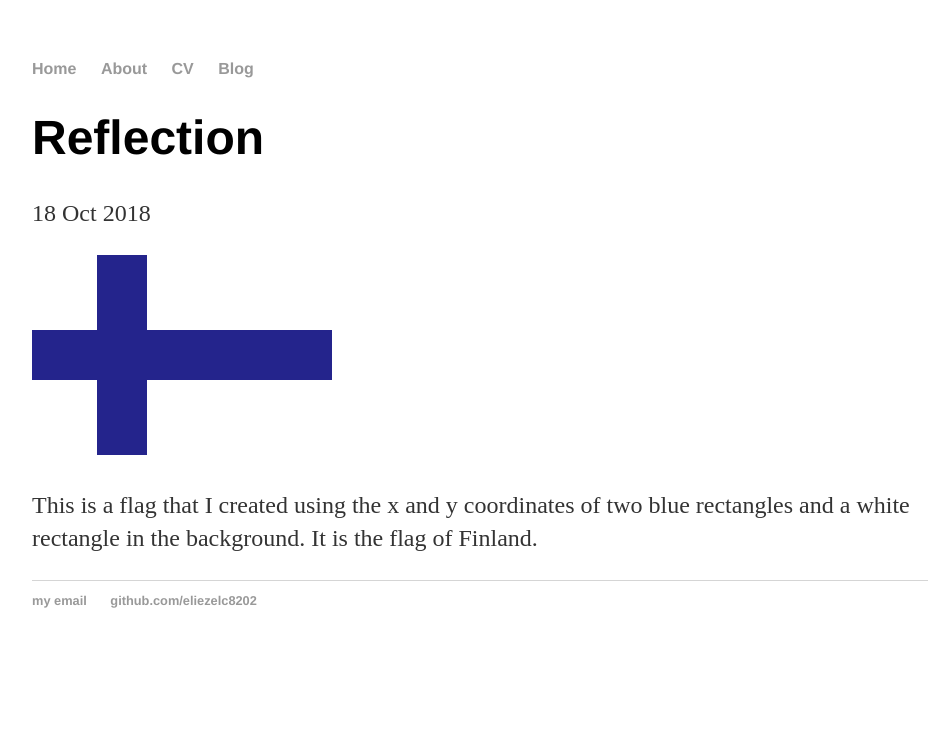
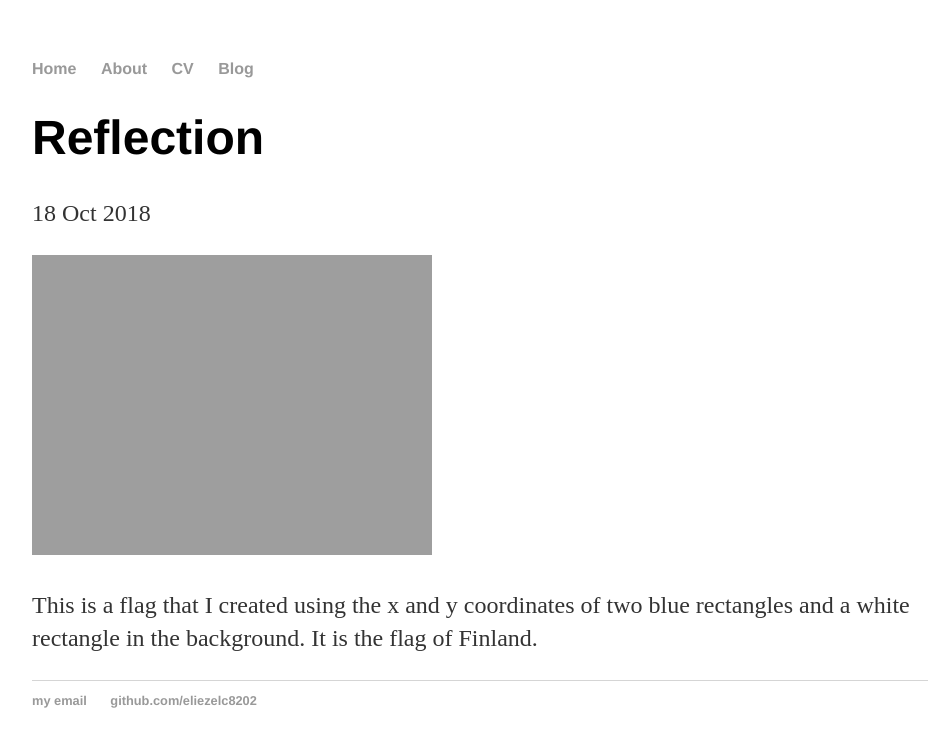
Before and after one commit to eliezelc8202/eliezelc8202.github.io, a Jekyll site: the page built from _posts/2018-10-18-title.md, in a window 1280 px wide. Shown: the top 747 px of the page, without its empty margins (160-1100 px from the left). Built offline with Jekyll 4.4.1, drawn with Linux system fonts in a browser that asks for light colours.

Commit message:
Update 2018-10-18-title.md

```diff
--- a/_posts/2018-10-18-title.md
+++ b/_posts/2018-10-18-title.md
@@ -4,6 +4,6 @@
 date: 2018-10-18
 ---
 
-![Github Logo](/images/download.png)
+![Github Logo](/images/download(1).png)
 
 This is a flag that I created using the x and y coordinates of two blue rectangles and a white rectangle in the background. It is the flag of Finland.
```
